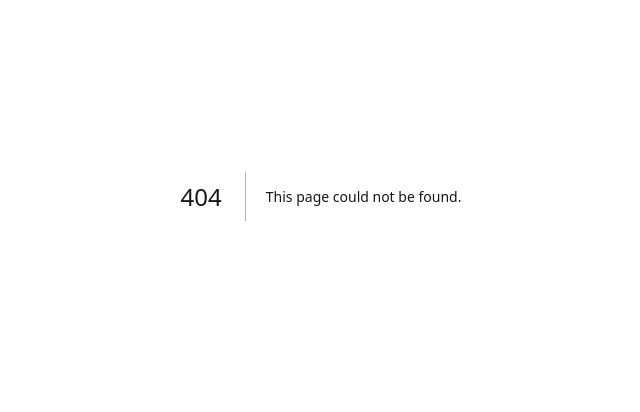
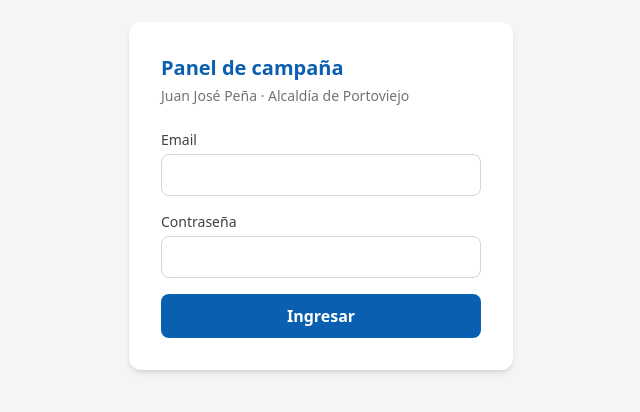
Before and after one commit to darcz23-hub/juanjosepena-site, a Next.js app: page /admin/login in a window 1280 px wide. Before the commit this address had no page. Shown: the part 204-616 px from the top of the page, without its empty margins (319-959 px from the left). Built offline with nearby package versions, Linux system fonts and the light colour scheme.

Commit message:
Add files via upload

```diff
--- /dev/null
+++ b/app/admin/login/page.js
@@ -0,0 +1,71 @@
+"use client";
+
+import { useState } from "react";
+import { useRouter } from "next/navigation";
+import { api, ApiError } from "@/lib/api";
+import { guardarSesion } from "@/lib/auth";
+
+export default function AdminLoginPage() {
+  const router = useRouter();
+  const [email, setEmail] = useState("");
+  const [password, setPassword] = useState("");
+  const [error, setError] = useState("");
+  const [cargando, setCargando] = useState(false);
+
+  async function onSubmit(e) {
+    e.preventDefault();
+    setError("");
+    setCargando(true);
+    try {
+      const data = await api.login(email, password);
+      guardarSesion(data.token, data.usuario);
+      router.push("/admin/campanas");
+    } catch (err) {
+      setError(err instanceof ApiError ? err.message : "No se pudo conectar con el servidor");
+    } finally {
+      setCargando(false);
+    }
+  }
+
+  return (
+    <div className="min-h-screen flex items-center justify-center bg-neutral-100 px-4">
+      <div className="w-full max-w-sm bg-white rounded-xl shadow-md p-8">
+        <h1 className="text-xl font-bold text-marino mb-1">Panel de campaña</h1>
+        <p className="text-sm text-neutral-500 mb-6">Juan José Peña · Alcaldía de Portoviejo</p>
+
+        <form onSubmit={onSubmit} className="space-y-4">
+          <div>
+            <label className="block text-sm font-medium text-neutral-700 mb-1">Email</label>
+            <input
+              type="email"
+              required
+              value={email}
+              onChange={(e) => setEmail(e.target.value)}
+              className="w-full rounded-lg border border-neutral-300 px-3 py-2 focus:outline-none focus:ring-2 focus:ring-marino"
+            />
+          </div>
+          <div>
+            <label className="block text-sm font-medium text-neutral-700 mb-1">Contraseña</label>
+            <input
+              type="password"
+              required
+              value={password}
+              onChange={(e) => setPassword(e.target.value)}
+              className="w-full rounded-lg border border-neutral-300 px-3 py-2 focus:outline-none focus:ring-2 focus:ring-marino"
+            />
+          </div>
+
+          {error && <p className="text-sm text-red-600">{error}</p>}
+
+          <button
+            type="submit"
+            disabled={cargando}
+            className="w-full bg-marino hover:bg-marino-light transition-colors text-white font-semibold py-2.5 rounded-lg disabled:opacity-60"
+          >
+            {cargando ? "Ingresando..." : "Ingresar"}
+          </button>
+        </form>
+      </div>
+    </div>
+  );
+}
```
